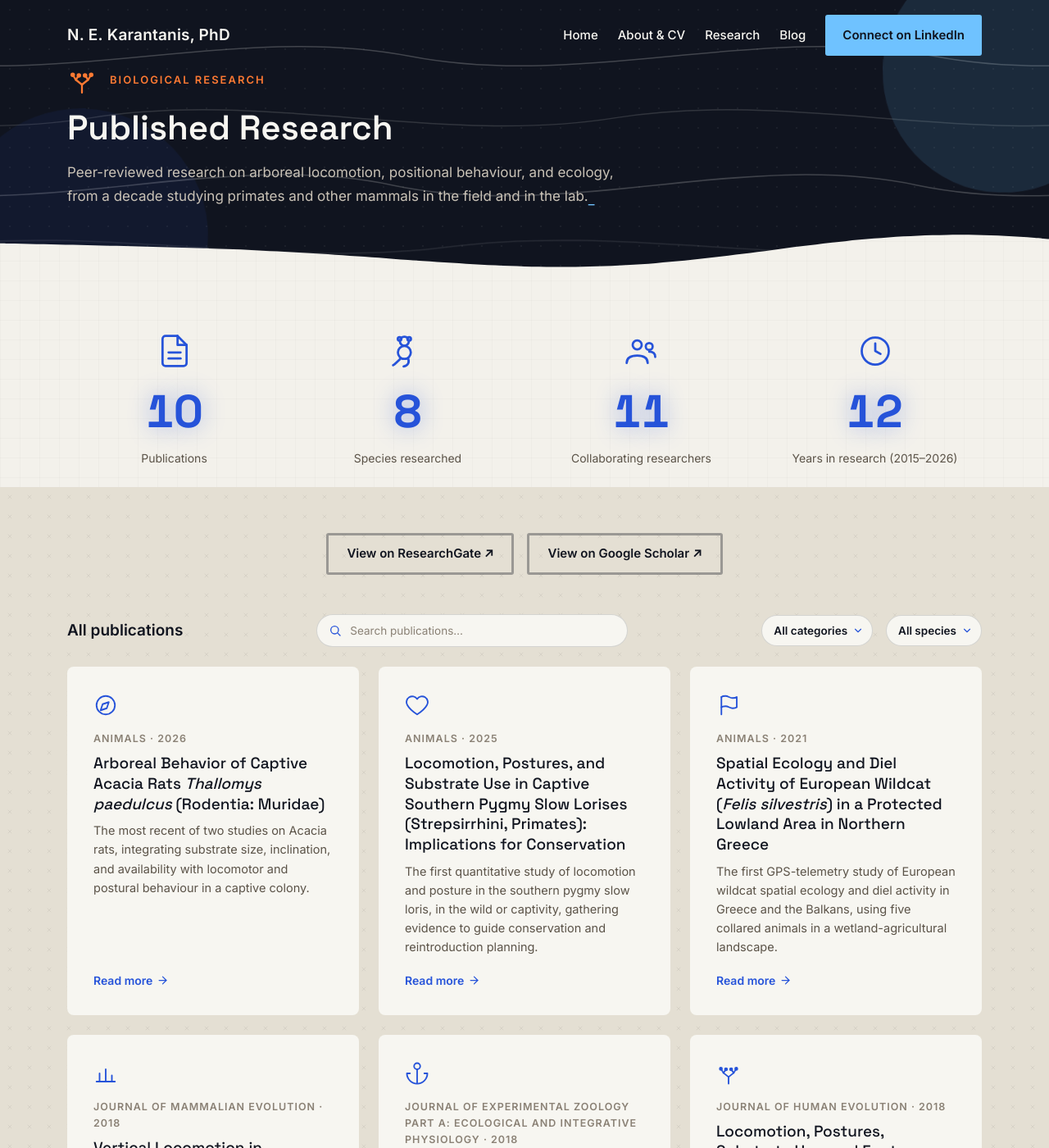
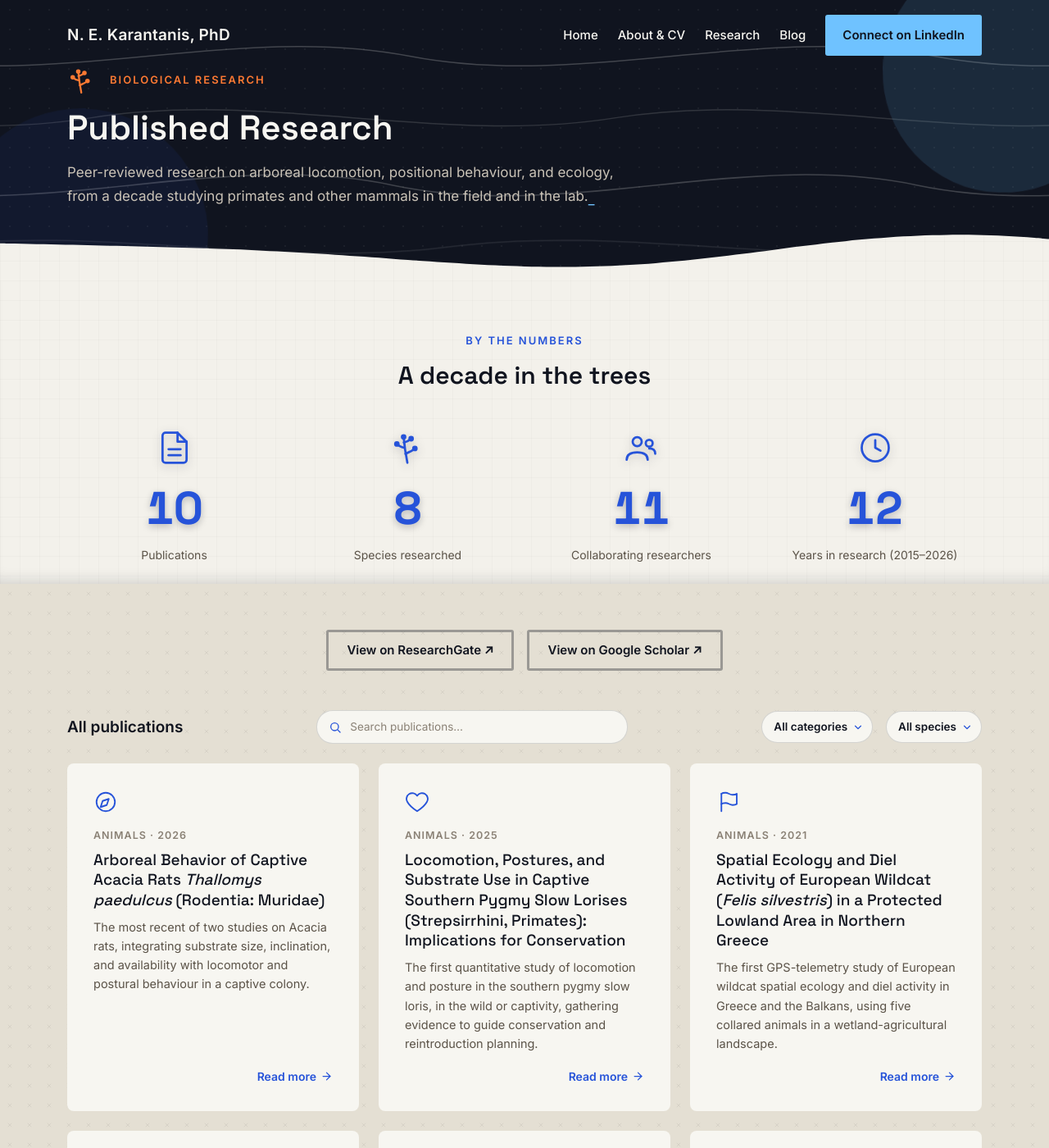
Before and after one commit to Eneekay/nekarantanis, a Jekyll site: the page built from Publications.html, in a window 1280 px wide and 1400 px high. Shown: the whole window at 82% size. Built offline with Jekyll 4.4.1, drawn with Linux system fonts in a browser that asks for light colours.

Commit message:
Numbers-section polish, asymmetric tree icon, right-aligned read-more
- Replace the blue glow on stat numbers with a real drop shadow, and add a
  matching drop shadow to the stat icons.
- Redraw the tree-of-life icon asymmetrically (curved stem, branches at varying
  heights) after Darwin's sketch; replace the last stray monkey glyph (the
  Research 'Species researched' stat icon) that the rename had missed.
- Right-align the 'Read more' card links and Home's 'Read the post' links.
- Give the Research numbers section a 'By the Numbers' eyebrow and an 'A decade
  in the trees' punchline (mirroring Home), plus an inset shadow at its bottom
  divider.
- Restore hover lift + gold outline on the ResearchGate / Scholar buttons.

Co-Authored-By: Claude Opus 4.8 <noreply@anthropic.com>
Claude-Session: https://claude.ai/code/session_01Try4ceEMfUR9VVUwf3qckp

```diff
--- a/Publications.html
+++ b/Publications.html
@@ -47,6 +47,10 @@ title: Publications
 <section class="section-light-grid research-stats">
   <div class="research-stats-wave"></div>
   <div class="container position-relative pad-64-12-24 z-1">
+    <div class="mx-auto text-center mb-5 mw-640">
+      <span class="eyebrow">By the Numbers</span>
+      <h2 class="fs-30 fw-semibold text-c0" data-typewriter>A decade in the trees</h2>
+    </div>
     <div class="row g-4 text-center" data-count-group>
       <div class="col-6 col-lg-3">
         <svg viewBox="0 0 24 24" fill="none" stroke="var(--nk-c2)" stroke-width="1.5" stroke-linecap="round" stroke-linejoin="round" class="stat-icon">
@@ -57,7 +61,7 @@ title: Publications
       </div>
       <div class="col-6 col-lg-3">
         <svg viewBox="0 0 24 24" fill="none" stroke="var(--nk-c2)" stroke-width="1.5" stroke-linecap="round" stroke-linejoin="round" class="stat-icon">
-          <circle cx="6.3" cy="4" r="1.2"></circle><circle cx="12.7" cy="4" r="1.2"></circle><circle cx="9.5" cy="5.5" r="3"></circle><circle cx="9.5" cy="13" r="4.3"></circle><path d="M7,17 C5,19 3.5,20.5 2,21.5"></path><path d="M12,17 C13,19.5 12,21.7 9,22.3"></path>
+          <path d="M11.5 22 C10.5 17, 9.6 12, 9 4.8"></path><path d="M10.2 16 C12.5 15, 14.5 14.3, 16.5 12.5"></path><path d="M9.4 12 C7.5 11.6, 6 11.2, 4.5 9.5"></path><path d="M9.1 8.6 C11 8.1, 12.5 7.4, 14 6"></path><circle cx="9" cy="4.8" r="1.1"></circle><circle cx="16.5" cy="12.5" r="1.1"></circle><circle cx="4.5" cy="9.5" r="1.1"></circle><circle cx="14" cy="6" r="1.1"></circle>
         </svg>
         <div class="stat-value" data-count-to="{{ all_species.size }}">{{ all_species.size }}</div>
         <div class="fs-14 text-muted-warm mt-1">Species researched</div>
--- a/_includes/post-icon.html
+++ b/_includes/post-icon.html
@@ -33,7 +33,7 @@
 {%- when 'mail' -%}<rect x="2" y="5" width="20" height="14" rx="2"></rect><path d="M3 6l9 7 9-7"></path>
 {%- when 'map' -%}<polygon points="3 6 9 3 15 6 21 3 21 18 15 21 9 18 3 21 3 6"></polygon><line x1="9" y1="3" x2="9" y2="18"></line><line x1="15" y1="6" x2="15" y2="21"></line>
 {%- when 'mic' -%}<rect x="9" y="2" width="6" height="12" rx="3"></rect><path d="M5 10a7 7 0 0 0 14 0"></path><line x1="12" y1="19" x2="12" y2="22"></line><line x1="8" y1="22" x2="16" y2="22"></line>
-{%- when 'tree' -%}<path d="M12 22V15.5"></path><path d="M12 15.5L7 11.5"></path><path d="M12 15.5L17 11.5"></path><path d="M7 11.5L4.5 7.5"></path><path d="M7 11.5L9.5 8"></path><path d="M17 11.5L14.5 8"></path><path d="M17 11.5L19.5 7.5"></path><circle cx="4.5" cy="7.5" r="1.1"></circle><circle cx="9.5" cy="8" r="1.1"></circle><circle cx="14.5" cy="8" r="1.1"></circle><circle cx="19.5" cy="7.5" r="1.1"></circle>
+{%- when 'tree' -%}<path d="M11.5 22 C10.5 17, 9.6 12, 9 4.8"></path><path d="M10.2 16 C12.5 15, 14.5 14.3, 16.5 12.5"></path><path d="M9.4 12 C7.5 11.6, 6 11.2, 4.5 9.5"></path><path d="M9.1 8.6 C11 8.1, 12.5 7.4, 14 6"></path><circle cx="9" cy="4.8" r="1.1"></circle><circle cx="16.5" cy="12.5" r="1.1"></circle><circle cx="4.5" cy="9.5" r="1.1"></circle><circle cx="14" cy="6" r="1.1"></circle>
 {%- when 'phone' -%}<path d="M6 3h3l2 5-2.5 1.5a11 11 0 0 0 5 5L15 12l5 2v3a2 2 0 0 1-2 2A16 16 0 0 1 4 5a2 2 0 0 1 2-2z"></path>
 {%- when 'rss' -%}<path d="M4 11a9 9 0 0 1 9 9"></path><path d="M4 4a16 16 0 0 1 16 16"></path><circle cx="5" cy="19" r="1.5"></circle>
 {%- when 'search' -%}<circle cx="10" cy="10" r="7"></circle><line x1="21" y1="21" x2="15" y2="15"></line>
--- a/admin/icon-picker.js
+++ b/admin/icon-picker.js
@@ -47,7 +47,7 @@
     mail: svg('<rect x="2" y="5" width="20" height="14" rx="2"></rect><path d="M3 6l9 7 9-7"></path>'),
     map: svg('<polygon points="3 6 9 3 15 6 21 3 21 18 15 21 9 18 3 21 3 6"></polygon><line x1="9" y1="3" x2="9" y2="18"></line><line x1="15" y1="6" x2="15" y2="21"></line>'),
     mic: svg('<rect x="9" y="2" width="6" height="12" rx="3"></rect><path d="M5 10a7 7 0 0 0 14 0"></path><line x1="12" y1="19" x2="12" y2="22"></line><line x1="8" y1="22" x2="16" y2="22"></line>'),
-    tree: svg('<path d="M12 22V15.5"></path><path d="M12 15.5L7 11.5"></path><path d="M12 15.5L17 11.5"></path><path d="M7 11.5L4.5 7.5"></path><path d="M7 11.5L9.5 8"></path><path d="M17 11.5L14.5 8"></path><path d="M17 11.5L19.5 7.5"></path><circle cx="4.5" cy="7.5" r="1.1"></circle><circle cx="9.5" cy="8" r="1.1"></circle><circle cx="14.5" cy="8" r="1.1"></circle><circle cx="19.5" cy="7.5" r="1.1"></circle>'),
+    tree: svg('<path d="M11.5 22 C10.5 17, 9.6 12, 9 4.8"></path><path d="M10.2 16 C12.5 15, 14.5 14.3, 16.5 12.5"></path><path d="M9.4 12 C7.5 11.6, 6 11.2, 4.5 9.5"></path><path d="M9.1 8.6 C11 8.1, 12.5 7.4, 14 6"></path><circle cx="9" cy="4.8" r="1.1"></circle><circle cx="16.5" cy="12.5" r="1.1"></circle><circle cx="4.5" cy="9.5" r="1.1"></circle><circle cx="14" cy="6" r="1.1"></circle>'),
     phone: svg('<path d="M6 3h3l2 5-2.5 1.5a11 11 0 0 0 5 5L15 12l5 2v3a2 2 0 0 1-2 2A16 16 0 0 1 4 5a2 2 0 0 1 2-2z"></path>'),
     rss: svg('<path d="M4 11a9 9 0 0 1 9 9"></path><path d="M4 4a16 16 0 0 1 16 16"></path><circle cx="5" cy="19" r="1.5"></circle>'),
     search: svg('<circle cx="10" cy="10" r="7"></circle><line x1="21" y1="21" x2="15" y2="15"></line>'),
--- a/css/custom.css
+++ b/css/custom.css
@@ -440,7 +440,7 @@ h1, h2, h3, h4 {
    matches its grid lines to the section's own grid below (its box top sits
    -63px from the section top, and -63 ≡ 9 (mod 24), so -9 lands the lines
    back on the section's 24px steps). */
-.research-stats { position: relative; }
+.research-stats { position: relative; box-shadow: inset 0 -16px 20px -16px rgba(var(--nk-c0-rgb), 0.2); }
 .research-stats-wave {
   position: absolute;
   top: -63px;
@@ -531,7 +531,7 @@ h1, h2, h3, h4 {
 /* Discreet transparent button for light sections: dark outline + dark text,
    no lift and no shadow (used for the ResearchGate / Scholar profile links). */
 .btn-nk-outline-dark { background: transparent; border-color: rgba(var(--nk-c0-rgb), 0.35); color: var(--nk-c0); }
-.btn-nk-outline-dark:hover { background: rgba(var(--nk-c0-rgb), 0.05); border-color: var(--nk-c0); color: var(--nk-c0); transform: none; box-shadow: none; }
+.btn-nk-outline-dark:hover { background: transparent; border-color: var(--nk-gold); color: var(--nk-c0); }
 
 /* ---------- tag pills ---------- */
 
@@ -936,7 +936,8 @@ a.tag-pill:hover { color: var(--nk-c2); border-color: var(--nk-c2); }
    background, a shadow only appearing on hover read as the card
    snapping into existence rather than lifting off the page. */
 .role-card {
-  display: block;
+  display: flex;
+  flex-direction: column;
   background: var(--nk-c4);
   border: 1px solid rgba(var(--nk-c0-rgb), 0.1);
   border-radius: 6px;
@@ -967,7 +968,7 @@ a.tag-pill:hover { color: var(--nk-c2); border-color: var(--nk-c2); }
 .post-card-more {
   margin-top: auto;
   padding-top: 18px;
-  align-self: flex-start;
+  align-self: flex-end;
   display: inline-flex;
   align-items: center;
   gap: 5px;
@@ -1000,6 +1001,7 @@ a.tag-pill:hover { color: var(--nk-c2); border-color: var(--nk-c2); }
   width: clamp(32px, 7vw, 44px);
   height: clamp(32px, 7vw, 44px);
   margin: 0 auto 10px;
+  filter: drop-shadow(0 3px 6px rgba(var(--nk-c0-rgb), 0.22));
 }
 
 .stat-value {
@@ -1008,7 +1010,7 @@ a.tag-pill:hover { color: var(--nk-c2); border-color: var(--nk-c2); }
   font-weight: 700;
   font-size: clamp(40px, 10vw, 56px);
   color: var(--nk-c2);
-  text-shadow: 0 0 28px rgba(38, 83, 217, 0.4);
+  text-shadow: 0 3px 8px rgba(var(--nk-c0-rgb), 0.25);
   /* Tabular figures keep every digit the same advance width, so the
      count-up animation doesn't jitter the number's centering per frame. */
   font-variant-numeric: tabular-nums;
--- a/index.html
+++ b/index.html
@@ -251,7 +251,7 @@ hero_intro: true
           <div class="fs-13 text-faint fw-semibold ls-1 text-uppercase mb-2">Latest Post &middot; {{ home_latest.category }}</div>
           <h3 class="fs-22 text-c0 mb-2">{{ home_latest.title }}</h3>
           <p class="fs-15 text-muted-warm mb-3 lh-65">{{ home_latest.summary }}</p>
-          <span class="fs-14 fw-semibold text-c2">Read the post &rarr;</span>
+          <span class="post-card-more">Read the post &rarr;</span>
         </a>
       </div>
       <div class="col-lg-6 td-12" data-reveal-grid>
@@ -260,7 +260,7 @@ hero_intro: true
           <div class="fs-13 text-faint fw-semibold ls-1 text-uppercase mb-2">Featured Post &middot; {{ home_featured.category }}</div>
           <h3 class="fs-22 text-c0 mb-2">{{ home_featured.title }}</h3>
           <p class="fs-15 text-muted-warm mb-3 lh-65">{{ home_featured.summary }}</p>
-          <span class="fs-14 fw-semibold text-c2">Read the post &rarr;</span>
+          <span class="post-card-more">Read the post &rarr;</span>
         </a>
       </div>
     </div>
```
